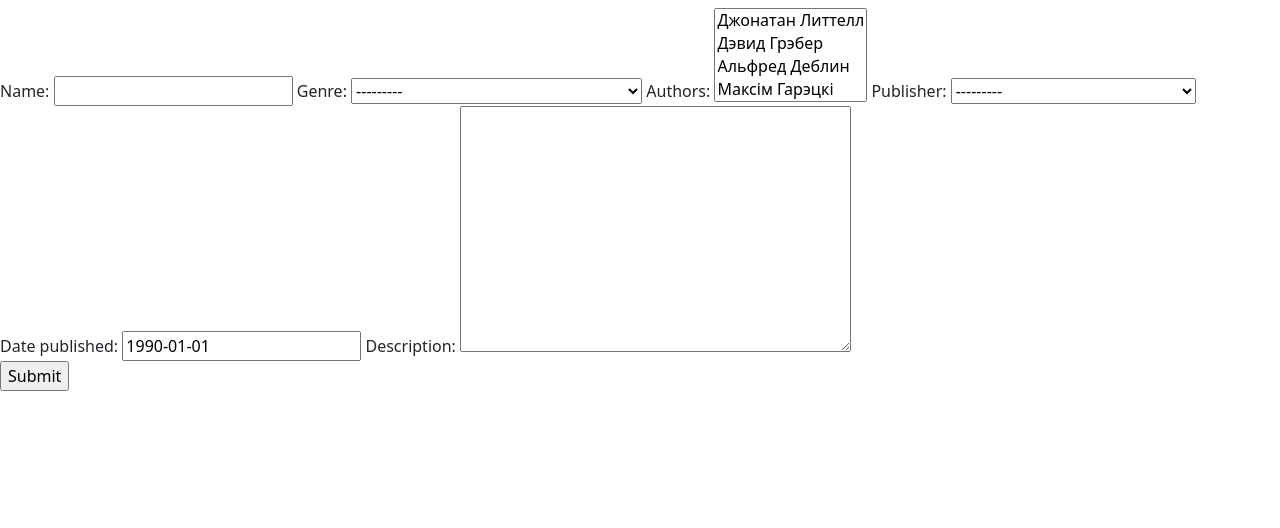
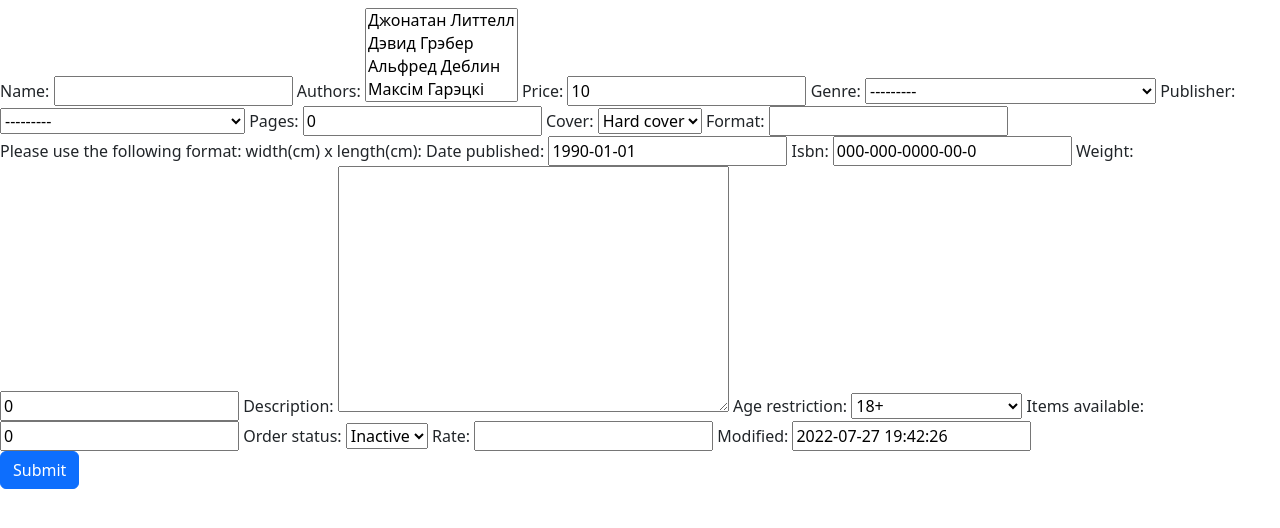
Before and after one commit to KulikLena/bookshop, a Django app: page /book_add/ in a window 1280 px wide. Shown: the top 528 px of the page. Run offline with Django 4.2, Linux system fonts and the light colour scheme; data comes from the database, SQL or seed files in the repository; some libraries are stand-ins or nearby versions.

Commit message:
working on

```diff
--- a/src/forecast/admin.py
+++ b/src/forecast/admin.py
@@ -6,3 +6,4 @@ admin.site.register(models.Author)
 admin.site.register(models.Book)
 admin.site.register(models.Genre)
 admin.site.register(models.Publisher)
+admin.site.register(models.Seria)
--- a/src/forecast/models.py
+++ b/src/forecast/models.py
@@ -1,15 +1,10 @@
+from datetime import datetime
 from random import choices
 from django.db import models
+from django.utils import timezone
 
-class BookInstance(models.Model):
-    import datetime
-    #There will be placed unique instances of books
-    native_language_book_title = models.CharField(max_length=50)
-    first_published = models.DateField(blank=False, default=datetime.date(1990, 1, 1))
-
-    def __str__(self) -> str:
-       return self.native_language_book_title
-
+ACTIVE= 'Active'
+INACTIVE= 'Inactive'
 
 class Author(models.Model):
     import datetime
@@ -23,13 +18,13 @@ class Author(models.Model):
     def __str__(self) -> str:
         return self.first_name+' '+self.last_name
 
-    #def death_status(self):
-        #"Returns the author's eternity status."
-      #  import datetime
-       # if self.death_date() < datetime.date(1990, 1, 1):
-       #     return "Classic"
-        #else:
-        #    return "Contemporary"
+    def death_status(self):
+        "Returns the author's eternity status."
+        import datetime
+        if self.death_date() < datetime.date(1990, 1, 1):
+            return "Classic"
+        else:
+           return "Contemporary"
 
 
 class Publisher(models.Model):
@@ -129,15 +124,85 @@ class Genre(models.Model):
             choices=GENRE_CHOICES,
             default=OTHER,
     )
+    def __str__(self) -> str:
+         return self.genre
+
+
+class Seria(models.Model):
+    name = models.CharField(max_length=50)
+    publisher = models.ForeignKey(Publisher, on_delete=models.CASCADE, default='Unknown publisher')
+    description = models.TextField(blank=True, null=True)
+
+    def __str__(self) -> str:
+         return self.name
+
+class Cover(models.Model):
+    HARD = 'Hard cover'
+    SOFT = 'Soft cover'
+    OTHER = 'Other cover'
+    COVER_CHOICES = [(HARD,'Hard cover'),
+            (SOFT,'Soft cover'),
+            (OTHER, 'Other')]
+
+    cover = models.CharField(
+            max_length=20,
+            choices=COVER_CHOICES,
+            default=OTHER,
+    )
+
+    def __str__(self) -> str:
+         return self.cover
+
+class AgeRestriction (models.Model):
+    NOT_RESTRICTED = 'Without restrictions'
+    ADULT = '18+'
+    TEENS = '12+'
+    KIDS = '6+'
+    TODDLERS = '1+'
+    AGE_RESTRICT_CHOICES = [
+            (NOT_RESTRICTED,'Without restrictions'),
+            (ADULT,'18+'),
+            (TEENS, '12+'),
+            (KIDS, '6+'),
+            (TODDLERS,'1+')]
+
+    age_restriction = models.CharField(
+            max_length=20,
+            choices=AGE_RESTRICT_CHOICES,
+            default=ADULT,
+    )
+
+    def __str__(self) -> str:
+         return self.age_restriction
+
 
 class Book(models.Model):
      import datetime
      name = models.CharField(max_length=150)
-     genre = models.CharField(choices=Genre.GENRE_CHOICES,max_length=20)
      authors = models.ManyToManyField('Author')
-     publisher = models.ForeignKey(Publisher, on_delete=models.CASCADE)
+     price=models.IntegerField(blank=False, default=10)
+     genre = models.CharField(choices=Genre.GENRE_CHOICES,max_length=120)
+     publisher = models.ForeignKey(Publisher, on_delete=models.CASCADE, blank=True)
+     #seria=models.ForeignKey(Seria, on_delete=models.CASCADE, blank=True, null=True)
+     pages = models.IntegerField(blank=False, default=0)
+     cover = models.CharField(choices=Cover.COVER_CHOICES, max_length=120, default='Other')
+     format = models.IntegerField(help_text="Please use the following format: width(cm) x length(cm): ", blank=True, null=True)
      date_published = models.DateField(blank=False, default=datetime.date(1990, 1, 1))
+     isbn = models.CharField(max_length=40, default='000-000-0000-00-0')
+     weight = models.CharField(max_length=40, default='0')
      description = models.TextField(blank=True, null=True)
+     age_restriction = models.CharField(choices=AgeRestriction.AGE_RESTRICT_CHOICES, max_length=402, default='18+')
+     items_available = models.IntegerField(blank=False, default=0)
+     order_status = models.CharField(choices=[(ACTIVE,'Active'), (INACTIVE,'Inactive')], max_length=40, default='Inactive')
+     rate= models.DecimalField(decimal_places=2, max_digits= 3, blank=True, null=True)
+     created = models.DateTimeField(editable=False, default=datetime.datetime.now())
+     modified = models.DateTimeField(default=datetime.datetime.now())
+
+     def save(self, *args, **kwargs):
+        if not self.id:
+            self.created = datetime.datetime.now()
+        self.modified = datetime.datetime.now()
+        return super(Book, self).save(*args, **kwargs)
 
 
      def __str__(self) -> str:
--- a/src/forecast/templates/forecast/book_add.html
+++ b/src/forecast/templates/forecast/book_add.html
@@ -7,6 +7,6 @@
 <form action="" method="post">
     {% csrf_token %}
     {{ form }} <br>
-    <input type="submit">
+    <input type="submit" class="btn btn-primary">
 
 {% endblock body %}
--- a/src/forecast/templates/forecast/book_view.html
+++ b/src/forecast/templates/forecast/book_view.html
@@ -3,7 +3,7 @@
 {% block head  %} {{book.authors.name}} {% endblock head %}
 
 {% block  body %}
-
+<body>
 <h1>{{book.name}}</h1>
 <b> Genre </b> {{book.genre.name}}<br>
 <b> Name </b> {{book.name}}<br>
@@ -11,5 +11,5 @@
 <b> Publisher </b> {{book.publisher.name}}<br>
 <b> Date published </b> {{book.date_published}}<br>
 <b> Description </b> {{book.description}}<br>
-
+</body>
 {% endblock body %}
--- a/src/forecast/views.py
+++ b/src/forecast/views.py
@@ -19,13 +19,13 @@ def show_forecast_view(request):
     forecast=PREDICTIONS[randint(0,3)]
     return HttpResponse (f"<h1>{forecast}, {username} </h1>")
 
-def show_mainpage_view(request):
-    out='<ul>'
-    books=models.Book.objects.all()
-    for bk in books:
-        out += f"<li> Book {bk.id} with native language book title {bk.native_language_book_title} was first published in {bk.first_published} </li>"
-    out+='</ul>'
-    return HttpResponse('In model Book will be placed unique instances of books in case some books could have several editions in different languages')
+#def show_mainpage_view(request):
+#    out='<ul>'
+#    books=models.Book.objects.all()
+#   for bk in books:
+#       out += f"<li> Book {bk.id}  was first published in {bk.first_published} </li>"
+#   out+='</ul>'
+ #   return HttpResponse('In model Book will be placed unique instances of books in case some books could have several editions in different languages')
 
 def book_add_view(request):
     if request.method == 'POST':
@@ -80,3 +80,6 @@ class DeleteBook(DeleteView):
     model=models.Book
     def get_success_url(self):
         return f'book/{object.id}'
+
+class MainPage(TemplateView):
+    template_name='forecast/main_page.html'
--- a/src/proj/urls.py
+++ b/src/proj/urls.py
@@ -8,9 +8,10 @@ import reference
 urlpatterns = [
     path('admin/', admin.site.urls),
     path('forecast/', views.show_forecast_view),
-    path ('main_page/', views.show_mainpage_view),
+    path ('main_page/', views.MainPage.as_view()),
     path ('book_list/', views.BookPage.as_view()),
     path('book/<int:pk>/', views.BookDetailView.as_view()),
+    path ('main_page/', views.MainPage.as_view()),
     path ('map_page/', views.MapPage.as_view()),
     #path ('book_add/', views.book_add_view),
     #path ('map_page/', views.BookEdit.as_view()),
```
Also changed, not shown: src/forecast/forms.py (+45 -12 lines), src/forecast/templates/forecast/books_list.html (+4 -3 lines), src/forecast/templates/forecast/main_page.html (added, +24 -0 lines), src/db.sqlite3, src/forecast/migrations/0001_initial.py, src/forecast/migrations/0002_book_description.py (deleted), src/forecast/migrations/0002_remove_book_seria_alter_book_created_and_more.py (added).
